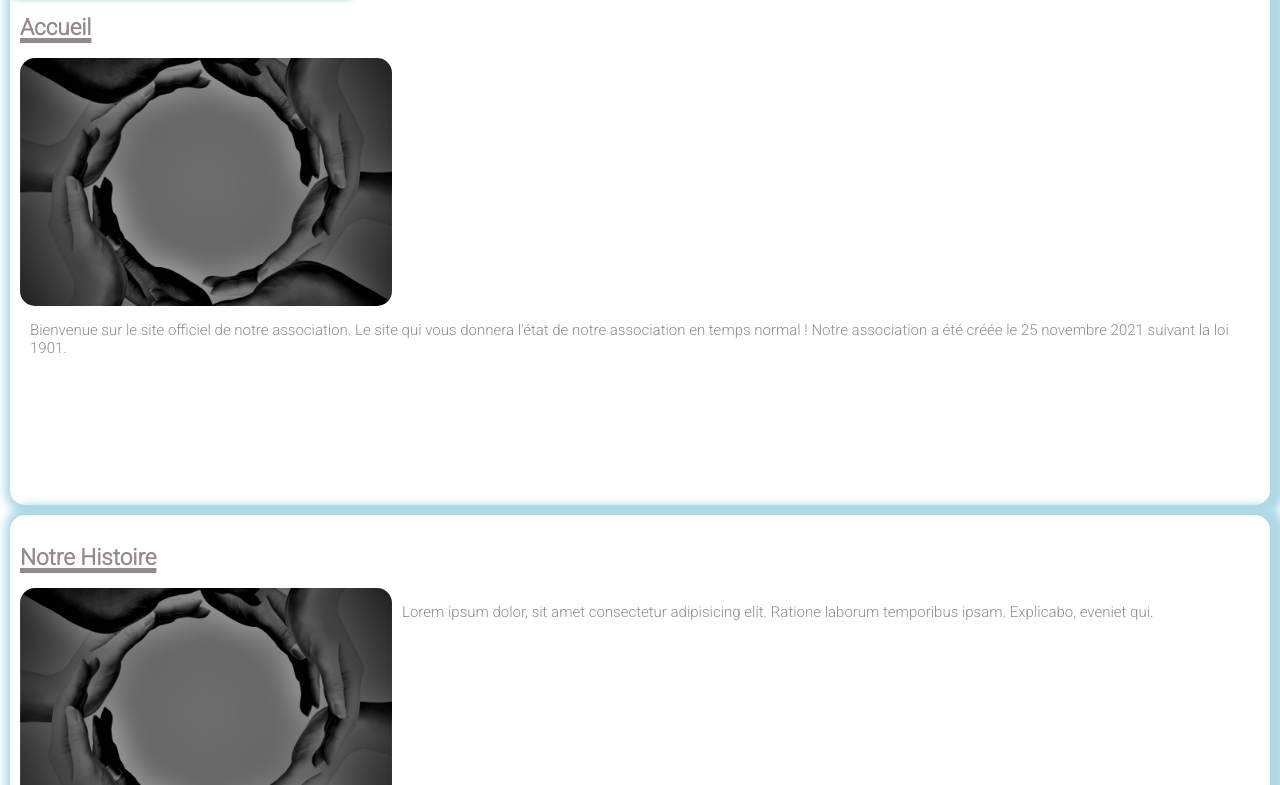
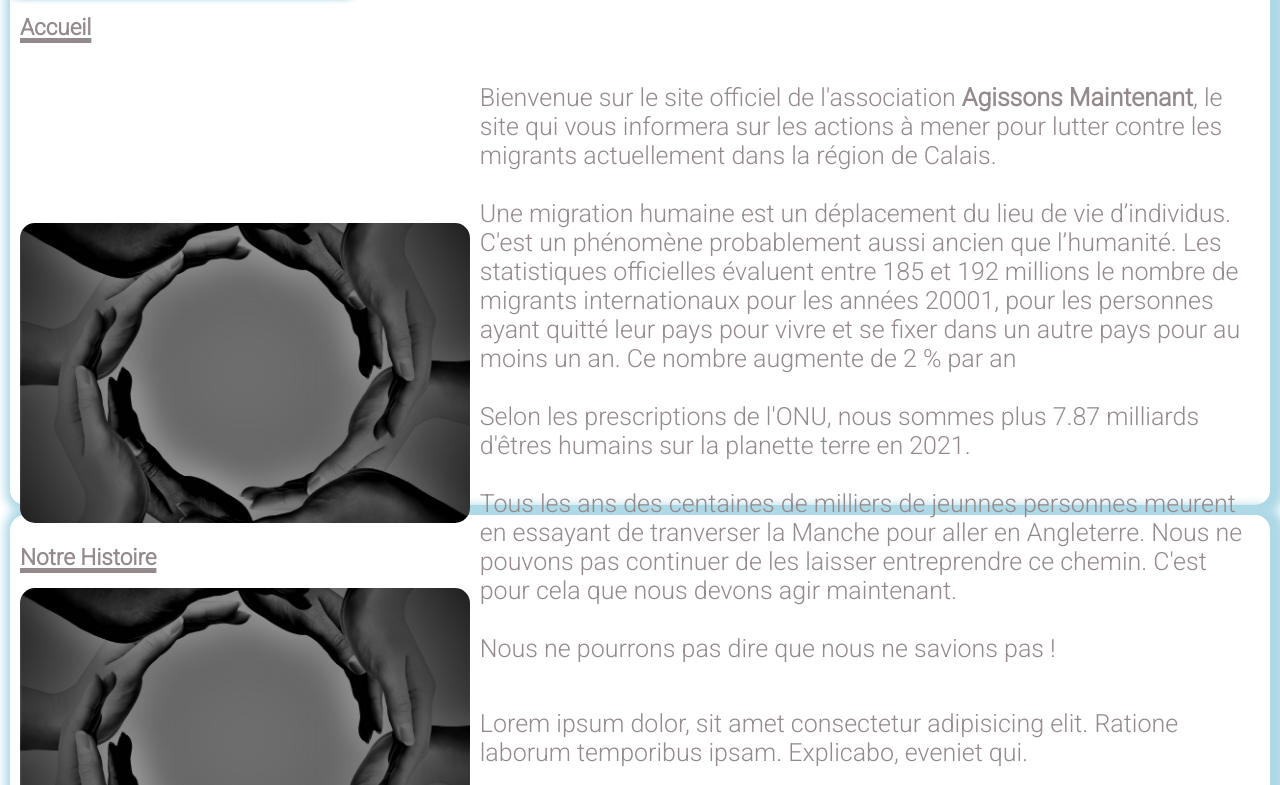
Before and after one commit to zeba79/Evaluation-html5-CSS-git, a plain HTML site: page index.html in a window 1280 px wide. Shown: the part 145-930 px from the top of the page. Drawn offline with Linux system fonts and the light colour scheme.

Commit message:
#html5 ajout texte dans page Accueil

```diff
--- a/index.html
+++ b/index.html
@@ -37,8 +37,15 @@
       <h2 id="accueil">Accueil</h2>
       <div class="sections">
         <img src="./assets/images/cercle2.jpg" alt="">
-        <p>Bienvenue sur le site officiel de notre association. Le site qui vous donnera l'état de notre association en temps normal !
-          Notre association a été créée le 25 novembre 2021 suivant la loi 1901.
+        <p>Bienvenue sur le site officiel de l'association <strong>Agissons Maintenant</strong>, le site qui vous informera sur les actions à mener pour lutter contre les
+          migrants actuellement dans la région de Calais. <br> <br>
+          Une migration humaine est un déplacement du lieu de vie d’individus. C'est un phénomène probablement aussi ancien que l’humanité. Les statistiques
+          officielles évaluent entre 185 et 192 millions le nombre de migrants internationaux pour les années 20001, pour les personnes ayant quitté leur pays pour vivre
+          et se fixer dans un autre pays pour au moins un an. Ce nombre augmente de 2 % par an<br> <br>
+          Selon les prescriptions de l'ONU, nous sommes plus 7.87 milliards d'êtres humains sur la planette terre en 2021. <br> <br>
+          Tous les ans des centaines de milliers de jeunnes personnes meurent en essayant de tranverser la Manche pour aller en Angleterre. Nous ne pouvons pas continuer de les laisser entreprendre ce chemin. C'est pour cela que nous devons agir maintenant. <br> <br>
+          Nous ne pourrons pas dire que nous ne savions pas !
+
         </p>
       </div>
     </section>
--- a/style.css
+++ b/style.css
@@ -61,6 +61,12 @@ header nav ul li a, .social ul li a {
   width: 50%;
   border-radius: 10px;
 }
+.sections img{
+  height: 300px;
+  width: 500px;
+  border-radius: 15px;
+}
+
 .logo .slogan{
   margin-top: -20px;
 }
@@ -80,12 +86,6 @@ color: aliceblue;
 }
 
 
-.btn-l{
-  background-color: var(--CFL) ;
-  border-radius: 15px;
-
-
-}
 
 .conteneur{
   background-size: contain;
@@ -106,19 +106,15 @@ section{
 }
 .sections{
   display: flex;
-  flex-wrap: wrap;
-  align-items: flex-start;
-  justify-content: flex-start;
+  /*flex-wrap: wrap;*/
+  align-items: center;
+  justify-content: space-around;
+  font-size: 25px;
+
+
 
 }
 
-.sections img{
-  border-radius: 15px;
-  width: 30%;
-  height: 30%;
-
-
-}
 .sections p{
   margin-left: var(--MG10);
 
```
